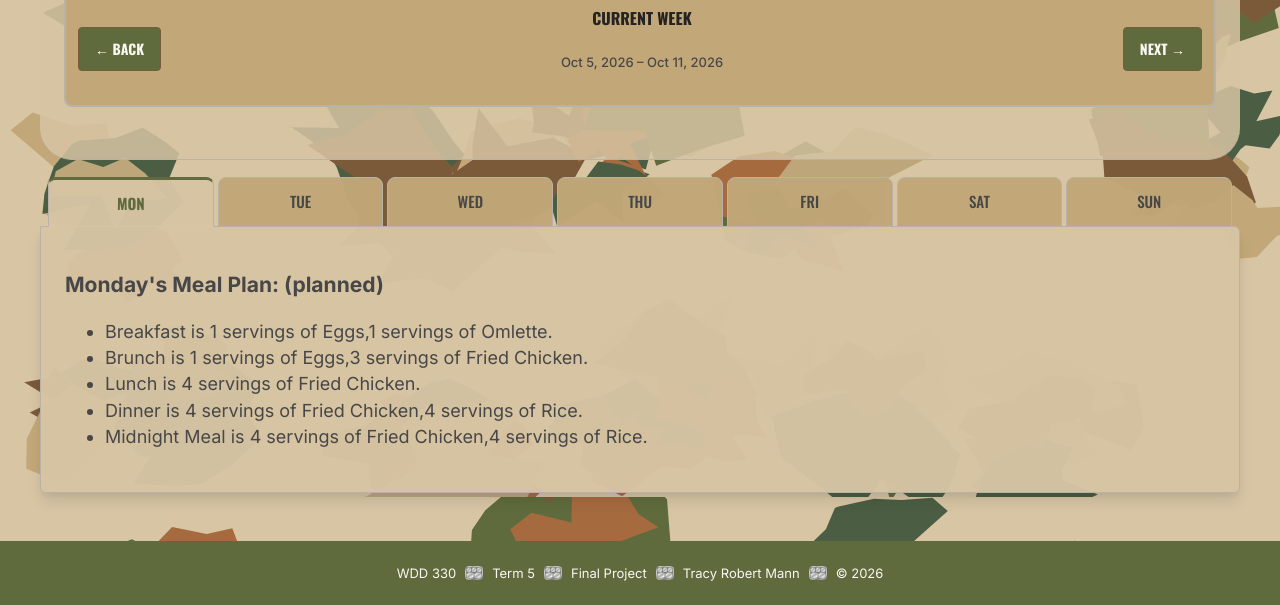
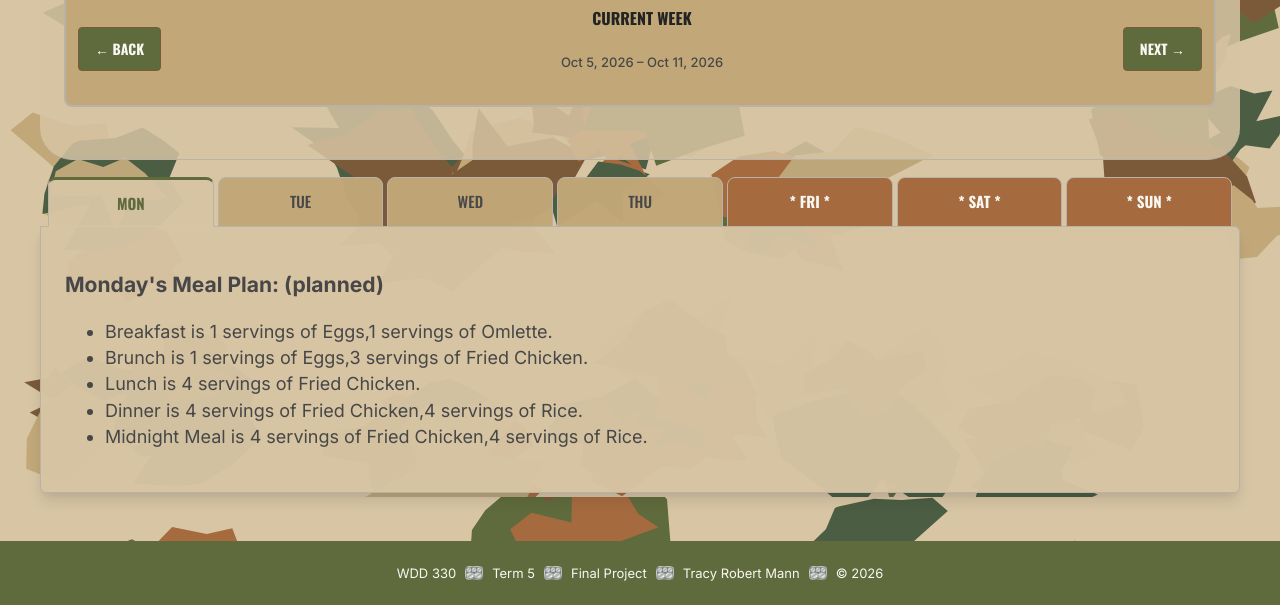
Before and after one commit to trrmann/wdd330-final-project-chow-hall-tracy-mann, a website built with Vite: page MealPlan/index.html in a window 1280 px wide. Shown: the part 303-908 px from the top of the page. Built offline with nearby package versions, Linux system fonts and the light colour scheme.

Commit message:
fixed teh alert on the tabs in the meal plan to show up

```diff
--- a/src/css/core.css
+++ b/src/css/core.css
@@ -501,17 +501,20 @@ a.panel-kicker-anchor {
   transition: background-color 160ms ease, color 160ms ease;
 }
 
-.tab-attention-indicator {
-  color: var(--copper-canteen);
+.folder-tab.tab-attention-indicator:not(.is-active) {
+  background-color: var(--copper-canteen);
+  color: var(--off-white);
   font-weight: 700;
 }
 
-.tab-attention-indicator::before {
+.folder-tab.tab-attention-indicator:not(.is-active)::before {
   content: "* ";
+  display: inline;
 }
 
-.tab-attention-indicator::after {
+.folder-tab.tab-attention-indicator:not(.is-active)::after {
   content: " *";
+  display: inline;
 }
 
 .folder-tab:hover {
--- a/src/js/modules/meal-plan.js
+++ b/src/js/modules/meal-plan.js
@@ -728,7 +728,7 @@ export class MealPlanPage {
   static weekNavButtonClass = '.week-nav-button';
   static weekNavCurrentResetButtonClass = '.week-current-reset-button';
   static folderTabsContainerClass = '.folder-tabs';
-  static folderTabAttentionIndicatorClass = '.tab-attention-indicator';
+  static folderTabAttentionIndicatorClass = 'tab-attention-indicator';
   static folderTabTemplateId = 'folder-tab-template';
   static folderTabClass = '.folder-tab';
   static folderPanelClass = '.folder-panel';
```
